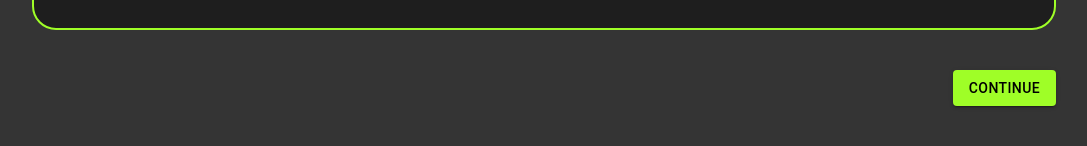
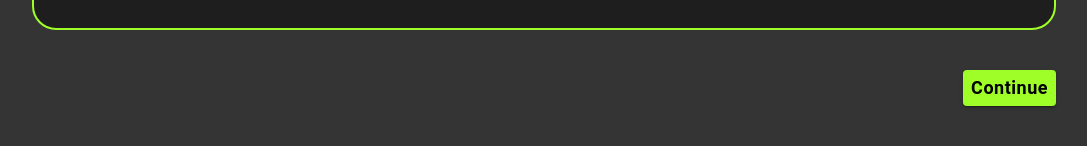
Before and after one commit to zaidchaudhrry/Video2Music-1, a React (Create React App) app: page / in a window 1280 px wide. Shown: the part 612-758 px from the top of the page, without its empty margins (96-1183 px from the left). Built offline with nearby package versions, Linux system fonts and the light colour scheme.

Commit message:
worked on login

```diff
--- a/src/container/video2music/Video2Music.js
+++ b/src/container/video2music/Video2Music.js
@@ -64,6 +64,9 @@ const Video2Music = () => {
   const [isUploading, setIsUploading] = useState(false);
   const [responseData, setResponseData] = useState({});
   const [isContinueDisabled, setIsContinueDisabled] = useState(false);
+  const [finalVideoData, setFinalVideoData] = useState({});
+  const [isLoader, setIsLoader] = useState(false);
+  const [processKeywordsData, setProcessKeywordsData] = useState({});
 
   const handleContinue = () => {
     if (activeStep < steps.length - 1) {
@@ -122,11 +125,9 @@ const Video2Music = () => {
     }
   };
 
-  const [isLoader, setIsLoader] = useState(false);
-  const [processKeywordsData, setProcessKeywordsData] = useState({});
-
   const processKeywords = async () => {
     try {
+      setIsContinueDisabled(true);
       showNotification("success",'Audio is being generated')
       setIsLoader(true);
       const formData = new FormData();
@@ -147,19 +148,20 @@ const Video2Music = () => {
         setIsLoader(false);
         handleContinue();
         showNotification('success', response?.data?.message);
+        setIsContinueDisabled(false);
       }
     } catch (error) {
       setIsLoader(false);
       setIsUploaded(false);
       showNotification('error', error?.response?.data?.error || error.message);
+      setIsContinueDisabled(false);
     }
-    setIsContinueDisabled(false);
   };
 
-  const [finalVideoData, setFinalVideoData] = useState({});
 
   const generateFinalVideo = async () => {
     try {
+      setIsContinueDisabled(true);
       const formData = new FormData();
       formData.append('video_id', responseData?.video_id);
       formData.append('slider_value', volume);
@@ -177,11 +179,12 @@ const Video2Music = () => {
         setFinalVideoData(response?.data);
         showNotification('success', response?.data?.message);
         handleContinue();
+        setIsContinueDisabled(false);
       }
     } catch (error) {
+      setIsContinueDisabled(false);
       showNotification('error', error?.response?.data?.error || error.message);
     }
-    setIsContinueDisabled(false);
   };
 
   useEffect(() => {
@@ -269,24 +272,44 @@ const Video2Music = () => {
             activeStep={activeStep}
             videoFile={videoFile}
             finalVideoData={finalVideoData}
+            setActiveStep={setActiveStep}
+        setProgress={setProgress}
+        setKeywords={setKeywords}
+        setVolume={setVolume}
+        setVideoFile={setVideoFile}
+        setIsUploaded={setIsUploaded}
+        setIsUploading={setIsUploading}
+        setResponseData={setResponseData}
+        setIsContinueDisabled={setIsContinueDisabled}
+        setFinalVideoData={setFinalVideoData}
+        setIsLoader={setIsLoader}
+        setProcessKeywordsData={setProcessKeywordsData}
           />
         </Stack>
-
-        <Box textAlign="end" mt={5}>
+        <Box textAlign="end" mt={5} mb={5}>
           {activeStep < steps.length - 1 && (
             <Button
               style={{ color: 'black', backgroundColor: '#9FFE27' }}
               variant="contained"
               disabled={isUploading || isContinueDisabled}
               sx={{
-                  color: 'black',
-                  backgroundColor: '#9FFE27',
+                bgcolor: '#9FFE27',
+                color: '#000000',
+                fontWeight: '600',
+                fontSize: '18px',
+                lineHeight: '20px',
+                textTransform: 'unset',
+                padding:"8px",
+                '&:hover': {
+                  bgcolor: '#9FFE27',
+                  color: '#000000',
+                },
                 '&.Mui-disabled': {
                   backgroundColor: 'grey !important', // Change disabled button color to grey
                 },
               }}
+
               onClick={() => {
-                setIsContinueDisabled(true); // Disable the button when clicked
                 if (activeStep === 1) {
                   if (Object.keys(processKeywordsData).length === 0) {
                     processKeywords();
@@ -303,13 +326,16 @@ const Video2Music = () => {
                   }
                   return;
                 }
+                if(Object.keys(responseData).length !== 0){
                   handleContinue();
+                }
               }}
             >
               Continue
             </Button>
           )}
         </Box>
+
       </Box>
     </Box>
   );
--- a/src/container/video2music/components/Step4.js
+++ b/src/container/video2music/components/Step4.js
@@ -3,7 +3,32 @@ import React from 'react';
 import download from '../../../assets/download.svg';
 import { Image } from '@mui/icons-material';
 import { showNotification } from '../../../utils/error';
-const Step4 = ({ activeStep, finalVideoData }) => {
+const Step4 = ({ activeStep, finalVideoData ,setActiveStep,
+  setProgress,
+  setKeywords,
+  setVolume,
+  setVideoFile,
+  setIsUploaded,
+  setIsUploading,
+  setResponseData,
+  setIsContinueDisabled,
+  setFinalVideoData,
+  setIsLoader,
+  setProcessKeywordsData,}) => {
+    const resetStates = () => {
+      setActiveStep(0);
+      setProgress(0);
+      setKeywords([]);
+      setVolume(50);
+      setVideoFile(null);
+      setIsUploaded(false);
+      setIsUploading(false);
+      setResponseData({});
+      setIsContinueDisabled(false);
+      setFinalVideoData({});
+      setIsLoader(false);
+      setProcessKeywordsData({});
+    };
   return (
     <>
       {activeStep === 3 && (
@@ -30,6 +55,8 @@ const Step4 = ({ activeStep, finalVideoData }) => {
               </video>
             </Box>
           )}
+          <Box pb='20px' gap='10px' justifyContent='center' alignItems='center' display='flex'>
+
           <Button
             pt="2px"
             pb="2px"
@@ -75,6 +102,28 @@ const Step4 = ({ activeStep, finalVideoData }) => {
             <img src={download} alt="" style={{ paddingRight: '9px' }} />
             Download
           </Button>
+
+          <Button
+            sx={{
+              bgcolor: '#9FFE27',
+              color: '#000000',
+              fontWeight: '600',
+              fontSize: '18px',
+              lineHeight: '20px',
+              textTransform: 'unset',
+              padding:"8px",
+              '&:hover': {
+                bgcolor: '#9FFE27',
+                color: '#000000',
+              },
+            }}
+            onClick={() => {
+              resetStates()
+            }}
+          >
+            Upload Another Video
+          </Button>
+          </Box>
         </Box>
       )}
     </>
--- a/src/css/App.css
+++ b/src/css/App.css
@@ -34,3 +34,22 @@ video::-webkit-media-controls-mute-button {}
 video::-webkit-media-controls-toggle-closed-captions-button {}
 video::-webkit-media-controls-volume-slider { display: none;}
 audio::-webkit-media-controls-volume-slider { display: none;}
+::-webkit-scrollbar {
+  width: 6px;
+  height: 6px;
+}
+
+::-webkit-scrollbar-track {
+  border-radius: 10px;
+  background: #f1f1f100;
+}
+
+::-webkit-scrollbar-thumb {
+  border-radius: 10px;
+  height: 20px;
+  background: #0805023a;
+}
+
+::-webkit-scrollbar-thumb:hover {
+  background: #0805023a;
+}
```
Lines whose indentation alone changed are shown as unchanged.
